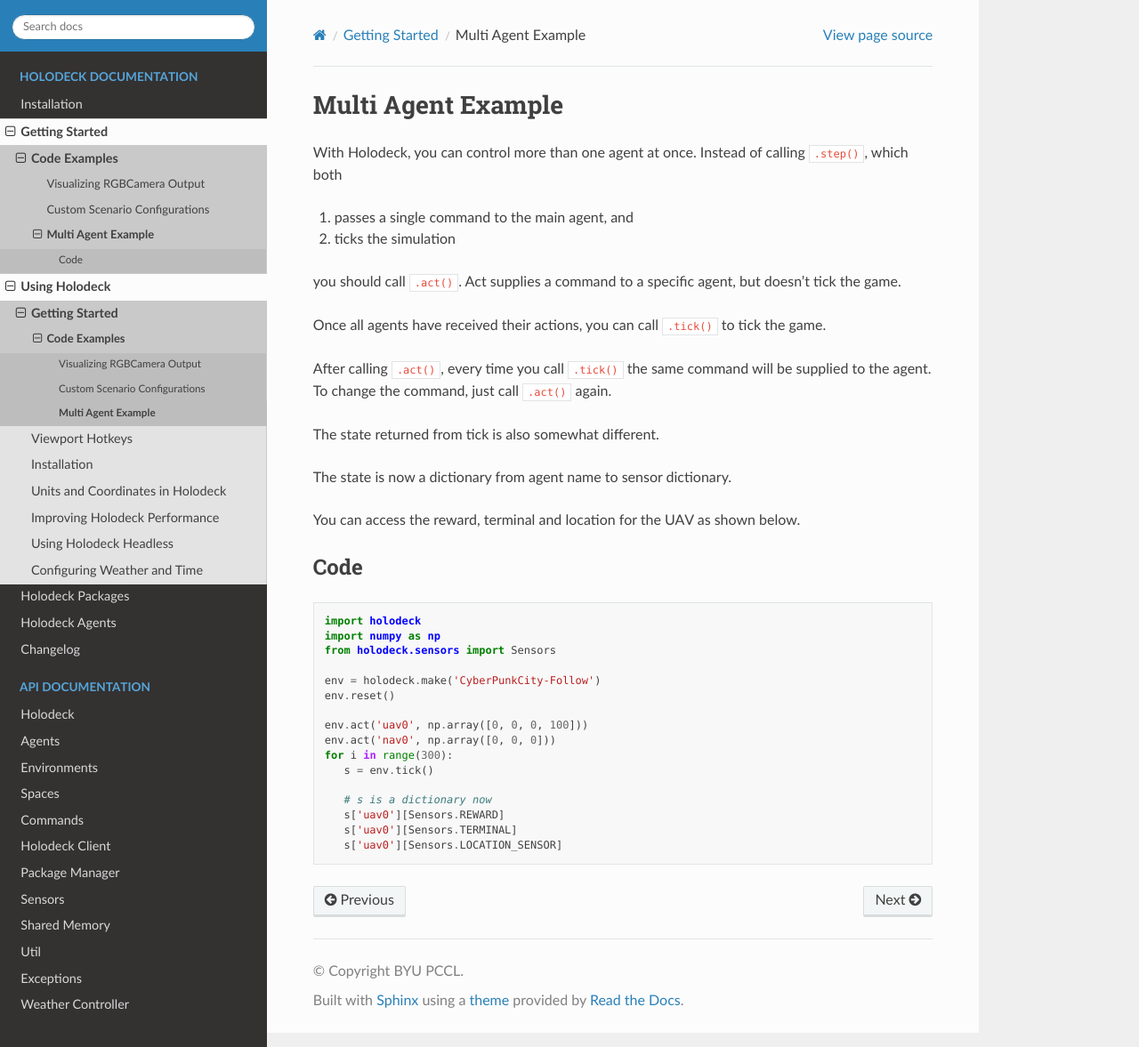
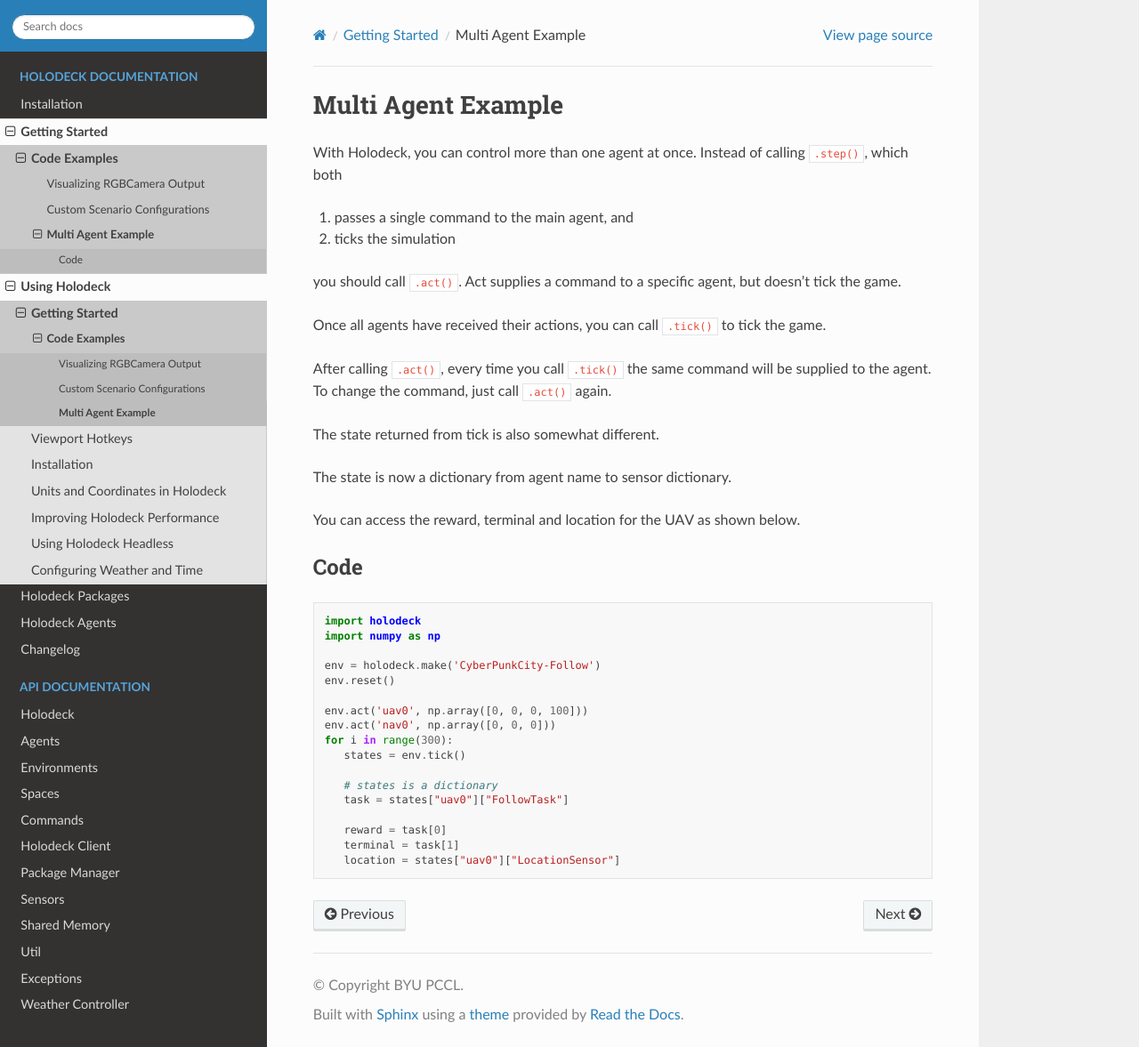
Before and after one commit to BYU-PCCL/holodeck, a Sphinx documentation site: the page built from docs/usage/examples/multi-agent.rst, in a window 1280 px wide and 1177 px high. Shown: the whole window at 89% size. Built offline with Sphinx 7.4.7 and the Read the Docs theme 2.0.0, drawn with Linux system fonts in a browser that asks for light colours; formulas are drawn with MathJax 3.

Commit message:
Update README, multi agent example docs and code

```diff
--- a/docs/usage/examples/multi-agent.rst
+++ b/docs/usage/examples/multi-agent.rst
@@ -29,7 +29,6 @@ Code
 
    import holodeck
    import numpy as np
-   from holodeck.sensors import Sensors
 
    env = holodeck.make('CyberPunkCity-Follow')
    env.reset()
@@ -37,9 +36,11 @@ Code
    env.act('uav0', np.array([0, 0, 0, 100]))
    env.act('nav0', np.array([0, 0, 0]))
    for i in range(300):
-      s = env.tick()
+      states = env.tick()
 
-      # s is a dictionary now
-      s['uav0'][Sensors.REWARD]
-      s['uav0'][Sensors.TERMINAL]
-      s['uav0'][Sensors.LOCATION_SENSOR]
+      # states is a dictionary
+      task = states["uav0"]["FollowTask"]
+
+      reward = task[0]
+      terminal = task[1]
+      location = states["uav0"]["LocationSensor"]
```
Also changed, not shown: README.md (+13 -10 lines), example.py (+7 -1 lines).
